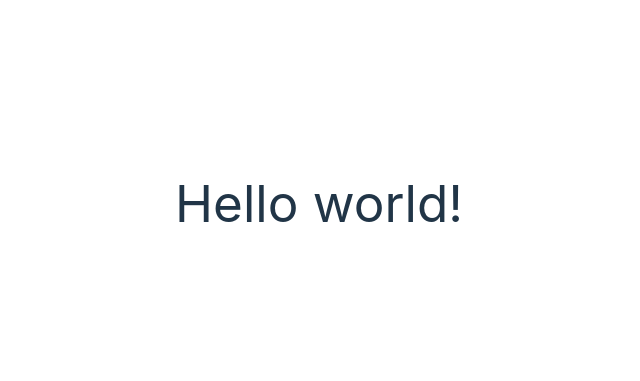
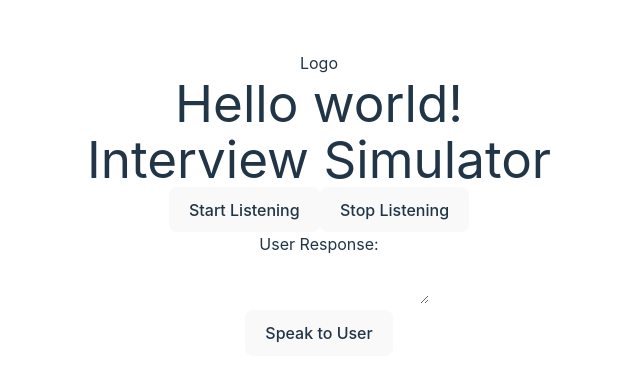
Before and after one commit to sanju01sahu/refactored-engine, a React (Vite) app in the folder frontend/: page / in a window 1280 px wide. Shown: the part 197-578 px from the top of the page, without its empty margins (321-961 px from the left). Built offline with nearby package versions, Linux system fonts and the light colour scheme.

Commit message:
front end

```diff
--- a/frontend/package.json
+++ b/frontend/package.json
@@ -10,17 +10,20 @@
     "preview": "vite preview"
   },
   "dependencies": {
+    "@google-cloud/text-to-speech": "^5.0.1",
     "@reduxjs/toolkit": "^2.0.1",
     "axios": "^1.6.2",
     "react": "^18.2.0",
     "react-dom": "^18.2.0",
     "react-redux": "^9.0.4",
     "react-router-dom": "^6.21.0",
+    "react-speech-recognition": "^3.10.0",
     "redux-thunk": "^3.1.0"
   },
   "devDependencies": {
     "@types/react": "^18.2.43",
     "@types/react-dom": "^18.2.17",
+    "@types/react-speech-recognition": "^3.9.5",
     "@typescript-eslint/eslint-plugin": "^6.14.0",
     "@typescript-eslint/parser": "^6.14.0",
     "@vitejs/plugin-react": "^4.2.1",
--- /dev/null
+++ b/frontend/react-speech-recognition.d.ts
@@ -0,0 +1 @@
+declare module 'react-speech-recognition';
--- a/frontend/src/App.tsx
+++ b/frontend/src/App.tsx
@@ -1,15 +1,44 @@
+import "./App.css";
+import Navbar from "./components/Navbar";
+// import Home from "./pages/Home";
 
-import './App.css'
+
+// import React, { useState } from 'react';
+import SpeechRecognition, { useSpeechRecognition } from 'react-speech-recognition';
+
 
 function App() {
+  // const { transcript, listening, resetTranscript, browserSupportsSpeechRecognition } = useSpeechRecognition();
+
+
+
+
 
   return (
     <>
-      <h1 className="text-3xl font-bold underline">
-      Hello world!
-    </h1>
+      <div className="app">
+        <Navbar />
+        <h1 className="text-3xl font-bold underline">Hello world!</h1>
+        {/* <Home /> */}
+      </div>
+      <div>
+      <h1>Interview Simulator</h1>
+      <button  >
+        Start Listening
+      </button>
+      <button  >
+        Stop Listening
+      </button>
+      <div>
+        <p>User Response:</p>
+        <textarea  readOnly />
+      </div>
+      <button onClick={() =>{}}>
+        Speak to User
+      </button>
+    </div>
     </>
-  )
+  );
 }
 
-export default App
+export default App;
--- /dev/null
+++ b/frontend/src/components/Navbar.tsx
@@ -0,0 +1,12 @@
+// import React from 'react'
+
+const Navbar = () => {
+  return (
+    <div className="navbar flex " >
+        <div className="text-3xl font-bold text-slate-600" >Logo</div>
+        <div></div>
+    </div>
+  )
+}
+
+export default Navbar
--- /dev/null
+++ b/frontend/src/pages/Home.tsx
@@ -0,0 +1,51 @@
+import React, { useState } from 'react';
+import SpeechRecognition, { useSpeechRecognition } from 'react-speech-recognition';
+
+
+const Home: React.FC = () => {
+  const { transcript, listening, resetTranscript } = useSpeechRecognition();
+  const [userResponse, setUserResponse] = useState('');
+
+  const startListening = () => {
+    SpeechRecognition.startListening();
+  };
+
+  const stopListening = () => {
+    // SpeechRecognition.stopListening();
+  };
+
+  const handleUserResponse = () => {
+    // setUserResponse(transcript);
+    // You can perform additional actions with the user response here
+  };
+
+  const speak = (text: string) => {
+    // Use a text-to-speech library of your choice here
+    // For simplicity, we'll use console.log to simulate text-to-speech
+    console.log(text);
+  };
+
+  return (
+    <div>
+      <h1>Interview Simulator</h1>
+      <button onClick={startListening} disabled={listening}>
+        Start Listening
+      </button>
+      <button onClick={stopListening} disabled={!listening}>
+        Stop Listening
+      </button>
+      <button onClick={handleUserResponse}>
+        Capture Response
+      </button>
+      <div>
+        <p>User Response:</p>
+        <textarea value={userResponse} readOnly />
+      </div>
+      <button onClick={() => speak('Hello! How can I help you?')}>
+        Speak to User
+      </button>
+    </div>
+  );
+};
+
+export default Home;
```
